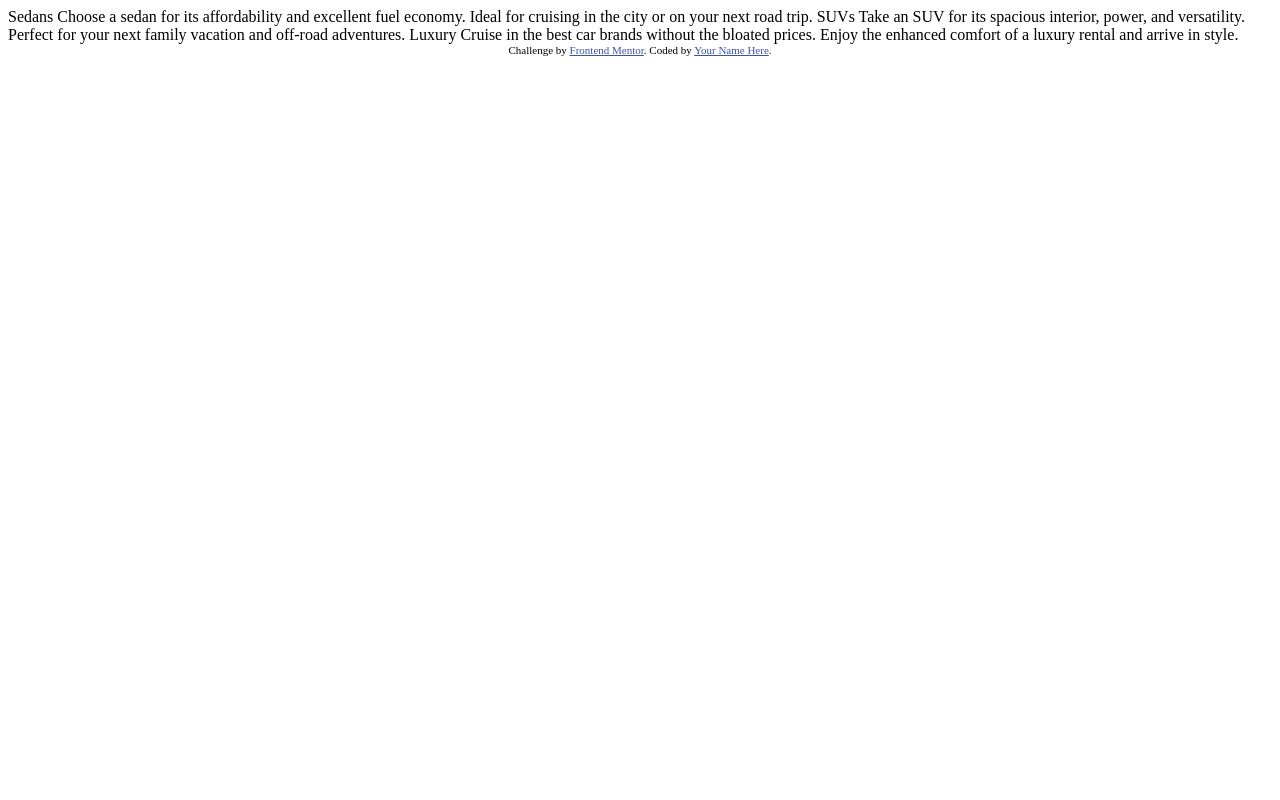
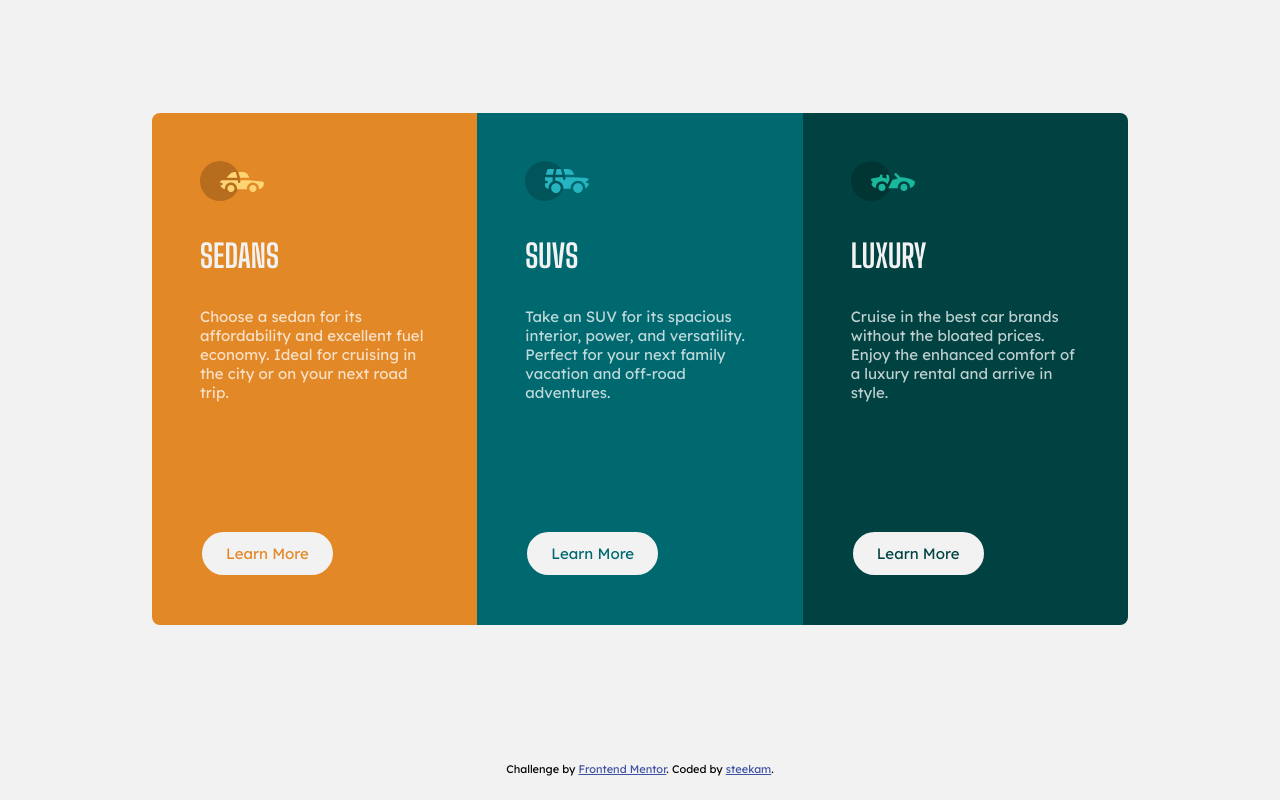
Before and after one commit to steekam/frontendmentor-challenges, a website: page 3-column-preview-card-component/index.html in a window 1280 px wide. Drawn offline with Linux system fonts and the light colour scheme.

Commit message:
completed challenge

```diff
--- a/3-column-preview-card-component/index.html
+++ b/3-column-preview-card-component/index.html
@@ -1,36 +1,76 @@
 <!DOCTYPE html>
 <html lang="en">
+
 <head>
   <meta charset="UTF-8">
-  <meta name="viewport" content="width=device-width, initial-scale=1.0"> <!-- displays site properly based on user's device -->
+  <meta name="viewport" content="width=device-width, initial-scale=1.0">
+  <!-- displays site properly based on user's device -->
 
   <link rel="icon" type="image/png" sizes="32x32" href="./images/favicon-32x32.png">
 
   <title>Frontend Mentor | 3-column preview card component</title>
 
+  <link rel="stylesheet" href="style.css">
+
   <!-- Feel free to remove these styles or customise in your own stylesheet 👍 -->
   <style>
-    .attribution { font-size: 11px; text-align: center; }
-    .attribution a { color: hsl(228, 45%, 44%); }
+    .attribution {
+      font-size: 11px;
+      text-align: center;
+      padding: 1.5rem 0;
+    }
+
+    .attribution a {
+      color: hsl(228, 45%, 44%);
+    }
   </style>
 </head>
+
 <body>
-
-  Sedans
+  <main>
+    <div class="container">
+      <article class="bg-bright-orange">
+        <div>
+          <img src="/images/icon-sedans.svg" alt="Sedan car icon">
+        </div>
+        <h1>Sedans</h1>
+        <p>
           Choose a sedan for its affordability and excellent fuel economy. Ideal for cruising in the city
           or on your next road trip.
+        </p>
+        <a href="#" class="button bright-orange-variant">Learn More</a>
+      </article>
 
-  SUVs
+      <article class="bg-dark-cyan">
+        <div>
+          <img src="/images/icon-suvs.svg" alt="SUVs car icon">
+        </div>
+        <h1>SUVs</h1>
+        <p>
           Take an SUV for its spacious interior, power, and versatility. Perfect for your next family vacation
           and off-road adventures.
+        </p>
+        <a href="#" class="button dark-cyan-variant">Learn More</a>
+      </article>
 
-  Luxury
+      <article class="bg-darker-cyan">
+        <div>
+          <img src="/images/icon-luxury.svg" alt="Luxury car icon">
+        </div>
+        <h1>Luxury</h1>
+        <p>
           Cruise in the best car brands without the bloated prices. Enjoy the enhanced comfort of a luxury
           rental and arrive in style.
+        </p>
+        <a href="#" class="button darker-cyan-variant">Learn More</a>
+      </article>
+    </div>
+  </main>
 
-  <div class="attribution">
+  <footer class="attribution">
     Challenge by <a href="https://www.frontendmentor.io?ref=challenge" target="_blank">Frontend Mentor</a>.
-    Coded by <a href="#">Your Name Here</a>.
-  </div>
+    Coded by <a href="https://steekam.me" title="Kamau Wanyee">steekam</a>.
+  </footer>
 </body>
+
 </html>
--- /dev/null
+++ b/3-column-preview-card-component/style.css
@@ -0,0 +1,178 @@
+@import url('https://fonts.googleapis.com/css2?family=Big+Shoulders+Display:wght@700&family=Lexend+Deca&display=swap');
+
+:root {
+    /* Primary colors */
+    --bright-orange: hsl(31, 77%, 52%);
+    --dark-cyan: hsl(184, 100%, 22%);
+    --darker-cyan: hsl(179, 100%, 13%);
+
+    /* Transparent white for paragraphs */
+    --transparent-white: hsla(0, 0%, 100%, 0.75);
+    /* for background, headings, buttons */
+    --light-gray: hsl(0, 0%, 95%);
+
+    --body-font-size: 15px;
+    --display-font-family: 'Big Shoulders Display', cursive;
+    --copy-font-family: 'Lexend Deca', -apple-system, BlinkMacSystemFont, "Segoe UI", Roboto, Helvetica, Arial, sans-serif, "Apple Color Emoji", "Segoe UI Emoji", "Segoe UI Symbol";
+}
+
+* {
+    margin: 0;
+    padding: 0;
+    box-sizing: border-box;
+}
+
+body {
+    font-family: var(--copy-font-family);
+    font-size: var(--body-font-size);
+    display: flex;
+    flex-direction: column;
+    height: 100vh;
+    background-color: var(--light-gray);
+}
+
+main {
+    flex: 1;
+    display: flex;
+    justify-content: center;
+    align-items: center;
+}
+
+.container {
+    display: flex;
+    flex-direction: column;
+    justify-content: center;
+    align-items: center;
+    padding: 3rem 1.5rem;
+    height: 100%;
+}
+
+.container > article {
+    display: flex;
+    flex-direction: column;
+    width: 100%;
+    padding: 3rem 3rem;
+    font-weight: 400;
+    color: var(--transparent-white);
+}
+
+.container article img {
+    margin-bottom: 2rem;
+}
+
+.container > article h1 {
+    font-size: 2rem;
+    text-transform: uppercase;
+    font-family: var(--display-font-family);
+    font-weight: 700;
+    color: var(--light-gray);
+    margin-bottom: 2rem;
+}
+
+
+.container > article p {
+    margin-bottom: 1.5rem;
+}
+
+.container > article:first-child {
+    border-top-left-radius: 0.5rem;
+    border-top-right-radius: 0.5rem;
+}
+
+.container > article:last-child {
+    border-bottom-left-radius: 0.5rem;
+    border-bottom-right-radius: 0.5rem;
+}
+
+/* Utility classes */
+.bg-light-gray {
+    background-color:  var(--light-gray);
+}
+
+.bg-bright-orange {
+    background-color:  var(--bright-orange);
+}
+
+.bg-dark-cyan {
+    background-color:  var(--dark-cyan);
+}
+
+.bg-darker-cyan {
+    background-color:  var(--darker-cyan);
+}
+
+
+/* Components */
+a.button {
+    text-decoration: none;
+    display: inline-block;
+}
+
+.button {
+    padding: 0.75rem 1.5rem;
+    border-radius: 9999px;
+    cursor: pointer;
+    border-style: solid;
+    border-width: 2px;
+}
+
+.button.bright-orange-variant {
+    color: var(--bright-orange);
+    background-color: var(--light-gray);
+    border-color: var(--bright-orange);
+}
+
+.button.dark-cyan-variant {
+    color: var(--dark-cyan);
+    background-color: var(--light-gray);
+    border-color: var(--dark-cyan);
+}
+
+.button.darker-cyan-variant {
+    color: var(--darker-cyan);
+    background-color: var(--light-gray);
+    border-color: var(--darker-cyan);
+}
+
+.button:hover,
+.button:focus {
+    background-color: transparent;
+    border-color: var(--transparent-white);
+    color: var(--transparent-white);
+}
+
+
+/* Desktop styles */
+@media (min-width: 376px) {
+    .container {
+        flex-direction: row;
+        max-width: 64rem;
+        max-height: 36rem;
+        padding: 2rem 1.5rem;
+    }
+
+    .container > article {
+        height: 100%;
+    }
+
+    .container > article > a {
+        align-self: flex-start;
+        margin-top: auto;
+    }
+
+    .container > article p {
+        margin-bottom: 4rem;
+    }
+
+    .container > article:first-child {
+        border-radius: 0;
+        border-top-left-radius: 0.5rem;
+        border-bottom-left-radius: 0.5rem;
+    }
+
+    .container > article:last-child {
+        border-radius: 0;
+        border-top-right-radius: 0.5rem;
+        border-bottom-right-radius: 0.5rem;
+    }
+}
```
Also changed, not shown: 3-column-preview-card-component/package.json (added, +12 -0 lines), 1 other file. Lines whose indentation alone changed are shown as unchanged.
